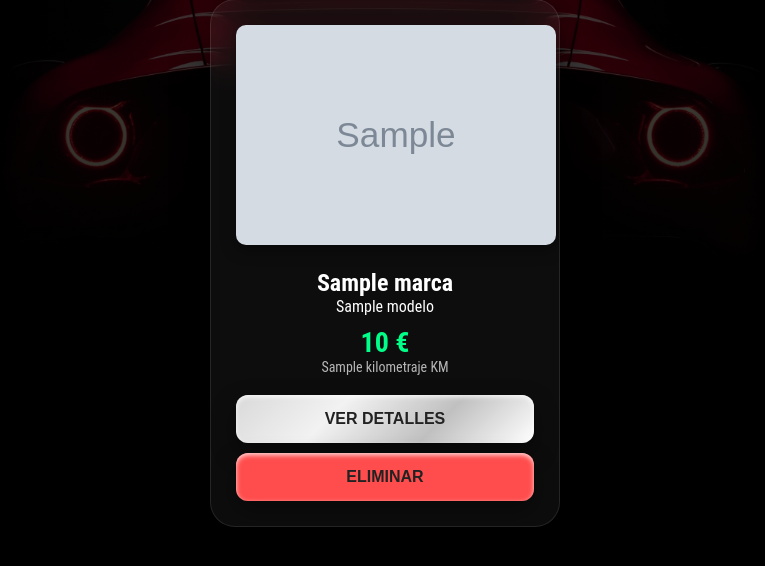
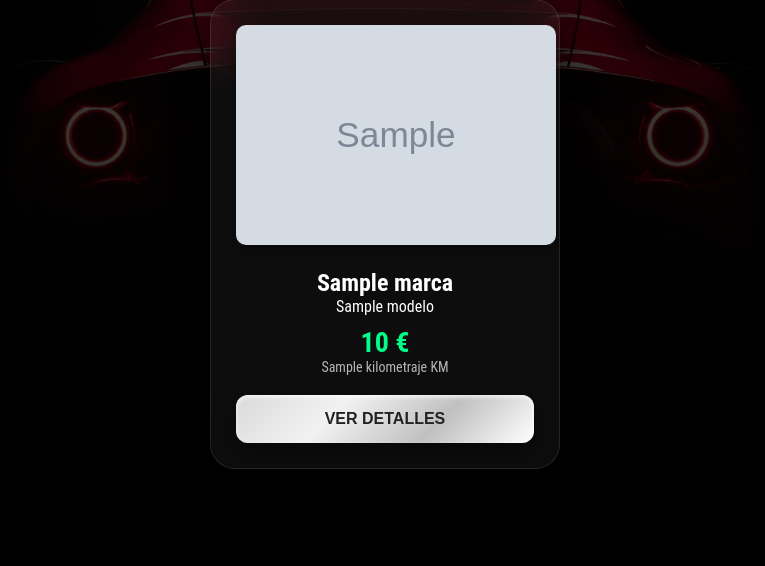
Before and after one commit to ikerfernandezmolano/Anticongelantes, a Flask app: template app/templates/catalogo.html in a window 1280 px wide. Shown: the part 217-783 px from the top of the page, without its empty margins (255-1020 px from the left). Run offline with Flask 3, Linux system fonts and the light colour scheme; the template is opened without the code that fills it: most values are stand-ins (such as "Sample title", 1, 10 or a date in 2020); grey boxes marked "Sample" are stand-in pictures.

Commit message:
Boton Eliminar

```diff
--- a/app/templates/catalogo.html
+++ b/app/templates/catalogo.html
@@ -55,13 +55,6 @@
                 </button>
             </form>
             {% endif %}
-
-            {% if usuario and usuario.Estado == 'Admin' %}
-            <button class="btn" style="background:#ff4d4d; margin-top:10px; width:100%; font-weight:bold;"
-                onclick="if(confirm('¿Seguro que quieres eliminar este coche?')) window.location.href='/delete_car/{{ coche['idCoche'] }}'">
-                ELIMINAR
-            </button>
-            {% endif %}
         </div>
         {% endfor %}
     </div>
```
